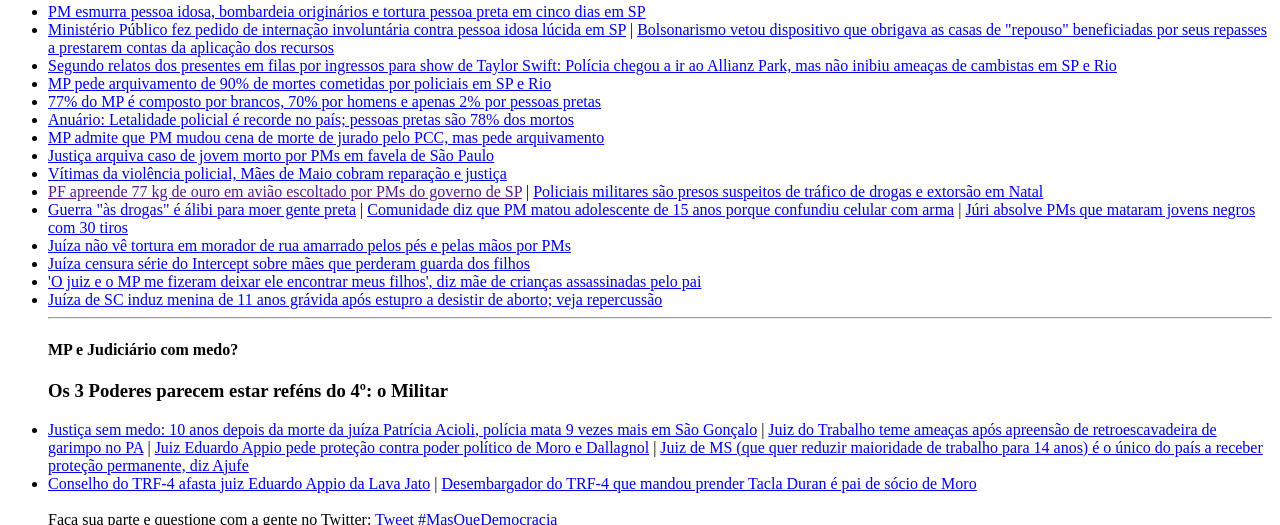
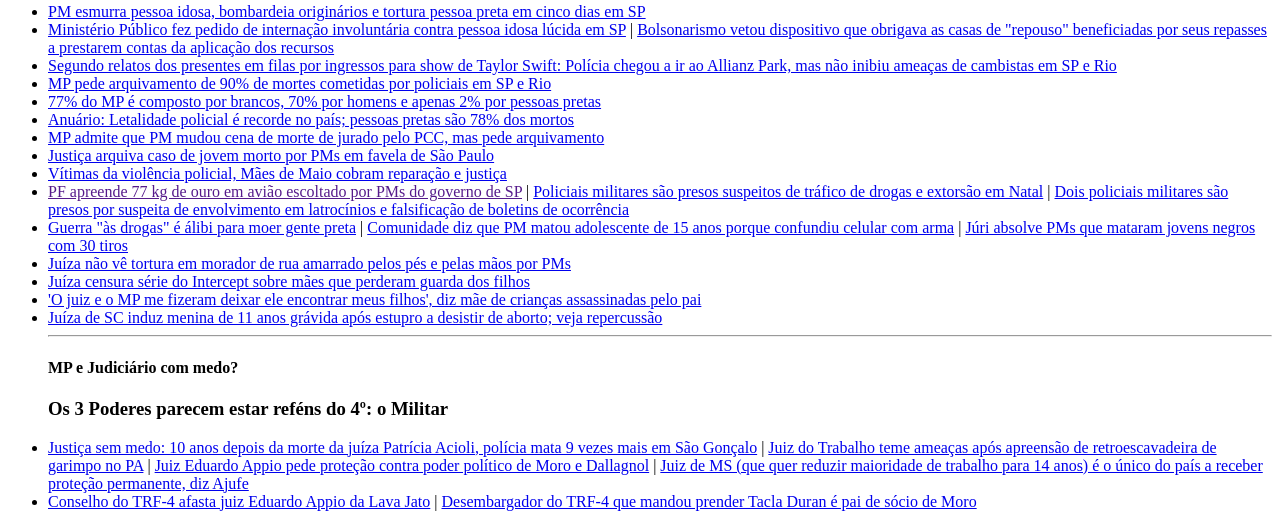
Before and after one commit to PartidoVelho/quedemocracia.com.br, a plain HTML site: page index.html in a window 1280 px wide. Shown: the part 740-1265 px from the top of the page. Drawn offline with Linux system fonts and the light colour scheme.

Commit message:
important update

```diff
--- a/index.html
+++ b/index.html
@@ -40,7 +40,7 @@
 <li><a href="https://noticias.uol.com.br/cotidiano/ultimas-noticias/2023/05/25/mp-ve-alteracao-cena-crime-ex-piloto-pcc-morto-goias.htm" target="_blank">MP admite que PM mudou cena de morte de jurado pelo PCC, mas pede arquivamento</a></li>
 <li><a href="https://noticias.uol.com.br/ultimas-noticias/agencia-brasil/2018/08/28/sp-justica-arquiva-caso-de-jovem-morto-por-pms-na-favela-do-moinho.htm?cpVersion=newsstand" target="_blank">Justiça arquiva caso de jovem morto por PMs em favela de São Paulo</a></li>
 <li><a href="https://www.redebrasilatual.com.br/cidadania/vitimas-da-violencia-policial-maes-de-maio-cobram-por-reparacao-e-justica/" target="_blank">Vítimas da violência policial, Mães de Maio cobram reparação e justiça</a></li>
-<li><a href="" target="_blank">PF apreende 77 kg de ouro em avião escoltado por PMs do governo de SP</a> | <a href="https://g1.globo.com/rn/rio-grande-do-norte/noticia/2023/06/21/policiais-militares-sao-presos-em-natal.ghtml" target="_blank">Policiais militares são presos suspeitos de tráfico de drogas e extorsão em Natal</a></li>
+<li><a href="" target="_blank">PF apreende 77 kg de ouro em avião escoltado por PMs do governo de SP</a> | <a href="https://g1.globo.com/rn/rio-grande-do-norte/noticia/2023/06/21/policiais-militares-sao-presos-em-natal.ghtml" target="_blank">Policiais militares são presos suspeitos de tráfico de drogas e extorsão em Natal</a> | <a href="https://g1.globo.com/pr/norte-noroeste/noticia/2023/07/26/operacao-contra-policiais-militares-parana-envolvimento-latrocinio.ghtml" target="_blank">Dois policiais militares são presos por suspeita de envolvimento em latrocínios e falsificação de boletins de ocorrência</a></li>
 <li><a href="https://piaui.folha.uol.com.br/eleicoes-2022/guerra-as-drogas-e-alibi-para-moer-gente-preta/" target="_blank">Guerra "às drogas" é álibi para moer gente preta</a> | <a href="https://www.em.com.br/app/noticia/gerais/2022/08/20/interna_gerais,1387874/comunidade-diz-que-pm-matou-adolescente-porque-confundiu-celular-com-arma.shtml" target="_blank">Comunidade diz que PM matou adolescente de 15 anos porque confundiu celular com arma</a> | <a href="https://ponte.org/juri-absolve-pms-que-mataram-jovens-negros-com-30-tiros/" target="_blank">Júri absolve PMs que mataram jovens negros com 30 tiros</a></li>
 <li><a href="https://www.correiobraziliense.com.br/brasil/2023/06/5100556-juiza-nao-ve-tortura-em-homem-amarrado-pelos-pes-e-pelas-maos-por-pms.html" target="_blank">Juíza não vê tortura em morador de rua amarrado pelos pés e pelas mãos por PMs</a></li>
 <li><a href="https://noticias.uol.com.br/cotidiano/ultimas-noticias/2023/06/01/justica-do-rj-censura-reportagens-sobre-alienacao-parental.htm" target="_blank">Juíza censura série do Intercept sobre mães que perderam guarda dos filhos</a></li>
```
Also changed, not shown: 1 other file.
